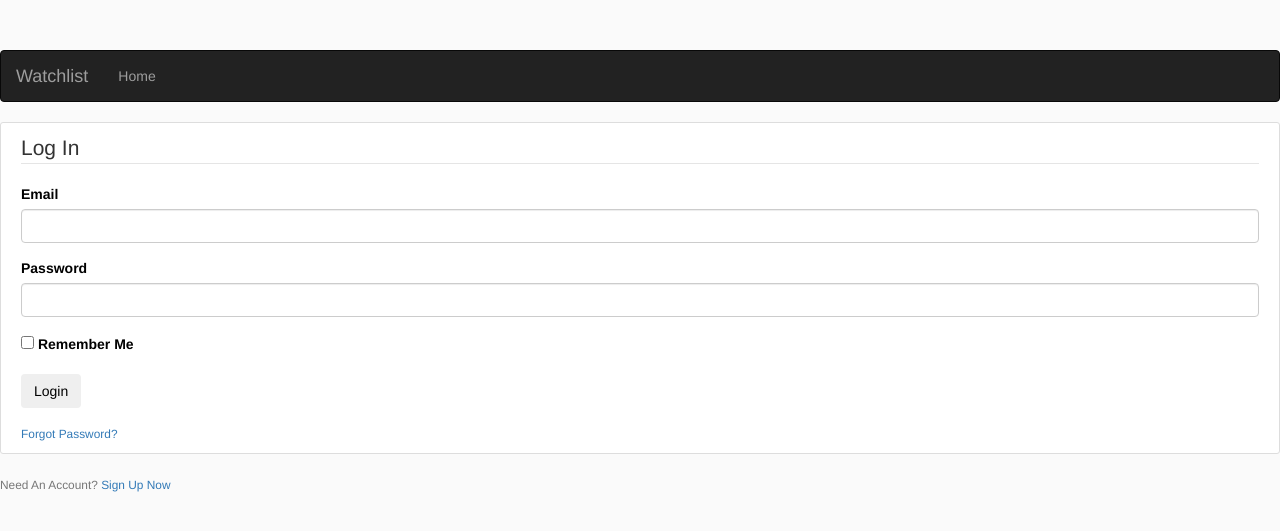
After one commit to vsidera/MyBlog, a Flask app: page /login in a window 1280 px wide. The commit adds this page. Shown: the top 531 px of the page. Run offline with Flask 2, Linux system fonts and the light colour scheme; some libraries are stand-ins or nearby versions.

Commit message:
add login and registration

```diff
--- /dev/null
+++ b/app/forms.py
@@ -0,0 +1,22 @@
+from flask_wtf import FlaskForm
+from wtforms import StringField, PasswordField, SubmitField, BooleanField
+from wtforms.validators import DataRequired, Length, Email, EqualTo
+
+
+class RegistrationForm(FlaskForm):
+    username = StringField('Username',
+                           validators=[DataRequired(), Length(min=2, max=20)])
+    email = StringField('Email',
+                        validators=[DataRequired(), Email()])
+    password = PasswordField('Password', validators=[DataRequired()])
+    confirm_password = PasswordField('Confirm Password',
+                                     validators=[DataRequired(), EqualTo('password')])
+    submit = SubmitField('Sign Up')
+
+
+class LoginForm(FlaskForm):
+    email = StringField('Email',
+                        validators=[DataRequired(), Email()])
+    password = PasswordField('Password', validators=[DataRequired()])
+    remember = BooleanField('Remember Me')
+    submit = SubmitField('Login')
--- a/app/routes.py
+++ b/app/routes.py
@@ -1,6 +1,29 @@
-from flask import render_template
+from flask import Flask, render_template, url_for, flash, redirect
+from .forms import RegistrationForm, LoginForm
 from app import app
+
+app.config['SECRET_KEY'] = '36a2b76e543b4e98f4f495c4'
 
 @app.route('/')
 def home():
     return render_template ('home.html')
+
+@app.route("/register", methods=['GET', 'POST'])
+def register():
+    form = RegistrationForm()
+    if form.validate_on_submit():
+        flash(f'Account created for {form.username.data}!', 'success')
+        return redirect(url_for('home'))
+    return render_template('register.html', title='Register', form=form)
+
+
+@app.route("/login", methods=['GET', 'POST'])
+def login():
+    form = LoginForm()
+    if form.validate_on_submit():
+        if form.email.data == 'admin@blog.com' and form.password.data == 'password':
+            flash('You have been logged in!', 'success')
+            return redirect(url_for('home'))
+        else:
+            flash('Login Unsuccessful. Please check username and password', 'danger')
+    return render_template('login.html', title='Login', form=form)
--- /dev/null
+++ b/app/templates/login.html
@@ -0,0 +1,52 @@
+{% extends "base.html" %}
+{% block content %}
+    <div class="content-section">
+        <form method="POST" action="">
+            {{ form.hidden_tag() }}
+            <fieldset class="form-group">
+                <legend class="border-bottom mb-4">Log In</legend>
+                <div class="form-group">
+                    {{ form.email.label(class="form-control-label") }}
+                    {% if form.email.errors %}
+                        {{ form.email(class="form-control form-control-lg is-invalid") }}
+                        <div class="invalid-feedback">
+                            {% for error in form.email.errors %}
+                                <span>{{ error }}</span>
+                            {% endfor %}
+                        </div>
+                    {% else %}
+                        {{ form.email(class="form-control form-control-lg") }}
+                    {% endif %}
+                </div>
+                <div class="form-group">
+                    {{ form.password.label(class="form-control-label") }}
+                    {% if form.password.errors %}
+                        {{ form.password(class="form-control form-control-lg is-invalid") }}
+                        <div class="invalid-feedback">
+                            {% for error in form.password.errors %}
+                                <span>{{ error }}</span>
+                            {% endfor %}
+                        </div>
+                    {% else %}
+                        {{ form.password(class="form-control form-control-lg") }}
+                    {% endif %}
+                </div>
+                <div class="form-check">
+                    {{ form.remember(class="form-check-input") }}
+                    {{ form.remember.label(class="form-check-label") }}
+                </div>
+            </fieldset>
+            <div class="form-group">
+                {{ form.submit(class="btn btn-outline-info") }}
+            </div>
+            <small class="text-muted ml-2">
+                <a href="#">Forgot Password?</a>
+            </small>
+        </form>
+    </div>
+    <div class="border-top pt-3">
+        <small class="text-muted">
+            Need An Account? <a class="ml-2" href="{{ url_for('register') }}">Sign Up Now</a>
+        </small>
+    </div>
+{% endblock content %}
--- a/app/templates/navbar.html
+++ b/app/templates/navbar.html
@@ -3,6 +3,7 @@
   <head>
     <meta charset="utf-8">
     <title></title>
+    <link rel="stylesheet" type="text/css" href="{{ url_for('static', filename='main.css') }}">
   </head>
   <body>
     <div class="navbar navbar-inverse" role="navigation">
```
Also changed, not shown: app/templates/register.html (added, +72 -0 lines), app/static/main.css (line endings or trailing spaces), 1 other file.
